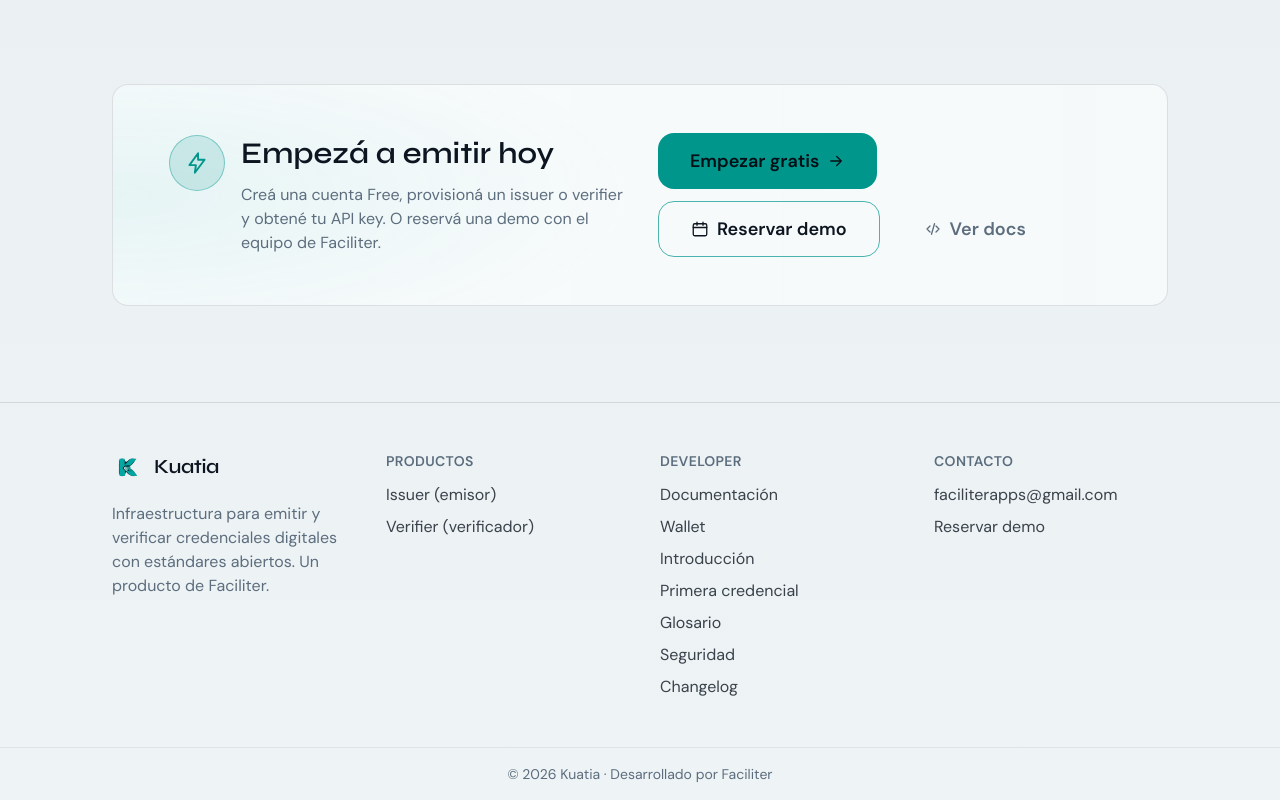
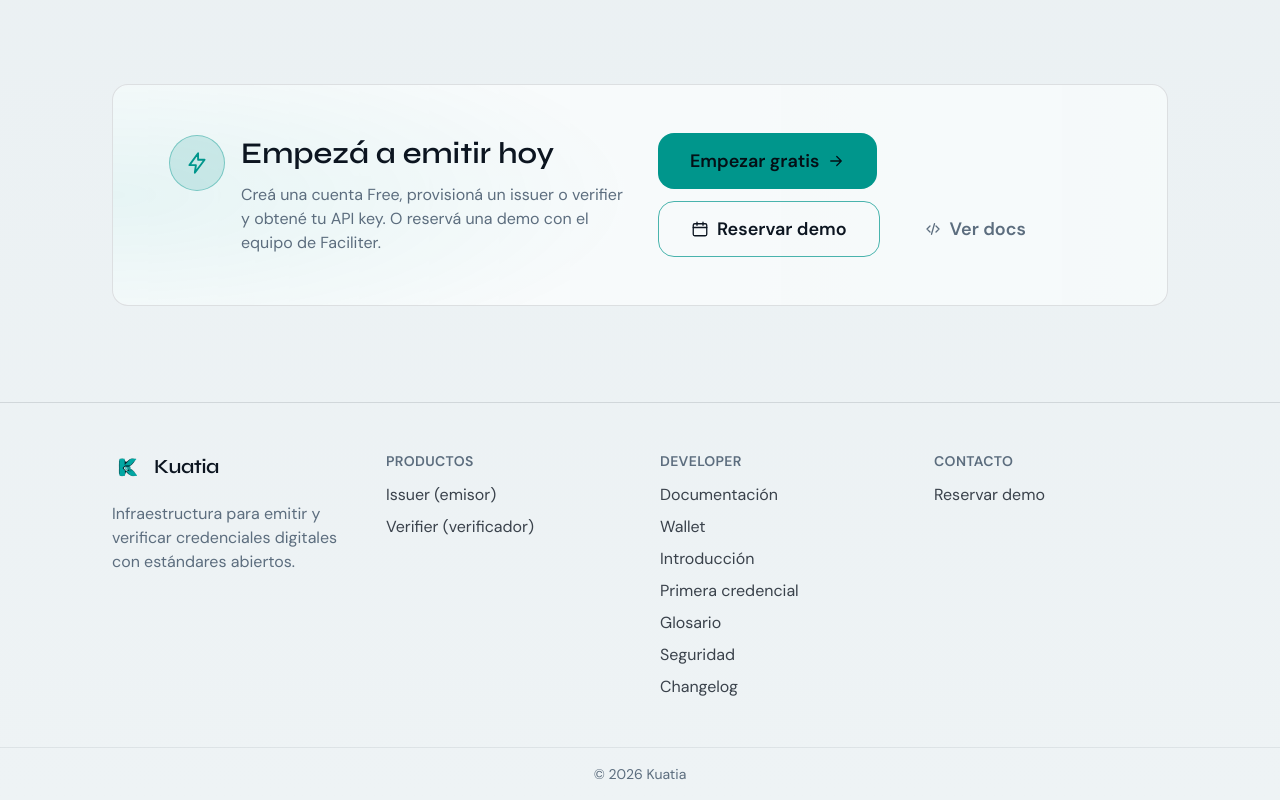
Before and after one commit to LucianoMocchegiani/digital-identity, a Next.js app in the folder identity-kuatia/source/: page / in a window 1280 px wide. Shown: the part 3889-4689 px from the top of the page. Built offline with nearby package versions, Linux system fonts and the light colour scheme; no server answers.

Commit message:
Remove Faciliter branding from Kuatia footer

```diff
--- a/identity-kuatia/source/src/modules/marketing/components/SiteFooter.tsx
+++ b/identity-kuatia/source/src/modules/marketing/components/SiteFooter.tsx
@@ -1,5 +1,5 @@
 import { BrandMark } from '@/design-system'
-import { mailto, siteConfig } from '@/shared/config/site'
+import { siteConfig } from '@/shared/config/site'
 import Link from 'next/link'
 import { MarketingShell } from './MarketingShell'
 
@@ -12,7 +12,6 @@ export function SiteFooter() {
           <BrandMark size="sm" />
           <p className="mt-3 max-w-xs text-base text-[var(--kuatia-muted)]">
             Infraestructura para emitir y verificar credenciales digitales con estándares abiertos.
-            Un producto de {siteConfig.companyName}.
           </p>
         </div>
         <div>
@@ -72,11 +71,6 @@ export function SiteFooter() {
           </p>
           <ul className="mt-3 space-y-2 text-base text-[var(--kuatia-text)]/80">
             <li>
-              <a href={mailto()} className="hover:text-[var(--kuatia-accent)]">
-                {siteConfig.contactEmail}
-              </a>
-            </li>
-            <li>
               <a
                 href={siteConfig.demoCalendarUrl}
                 className="hover:text-[var(--kuatia-accent)]"
@@ -90,7 +84,7 @@ export function SiteFooter() {
         </div>
       </MarketingShell>
       <div className="border-t border-[var(--kuatia-border-subtle)] py-4 text-center text-sm text-[var(--kuatia-muted)]">
-        © {new Date().getFullYear()} {siteConfig.name} · Desarrollado por {siteConfig.companyName}
+        © {new Date().getFullYear()} {siteConfig.name}
       </div>
     </footer>
   )
```
